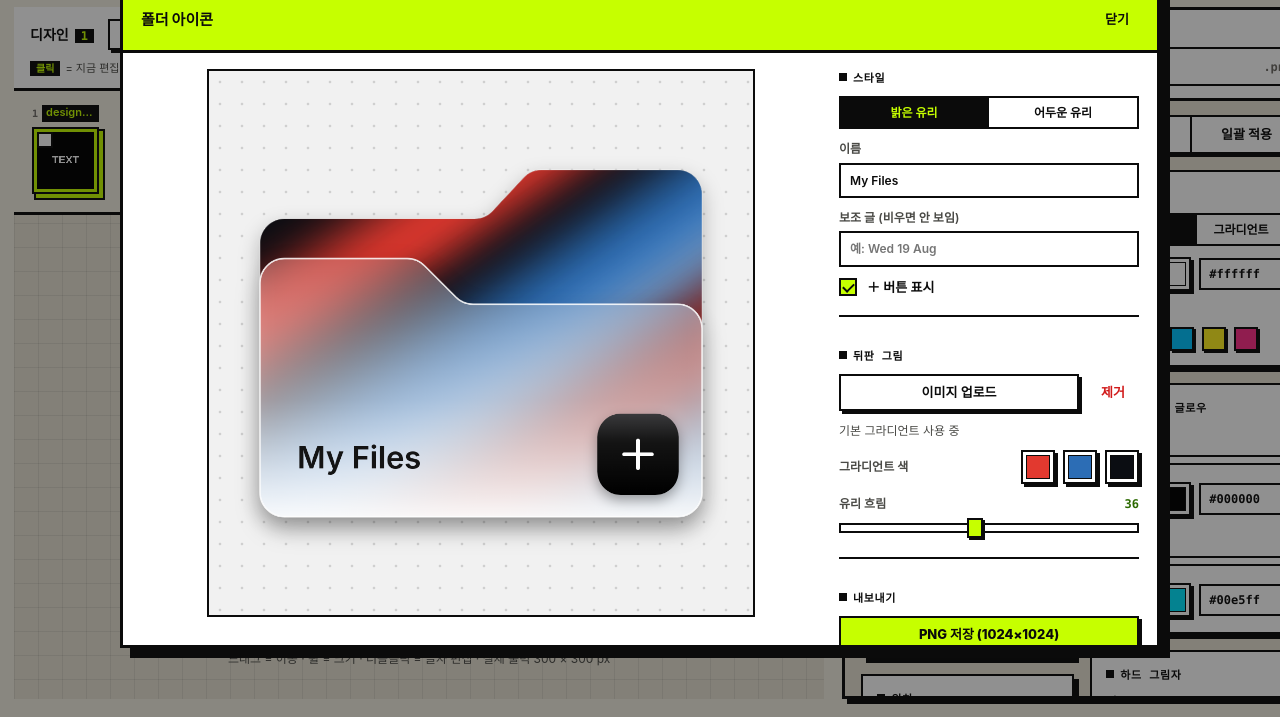
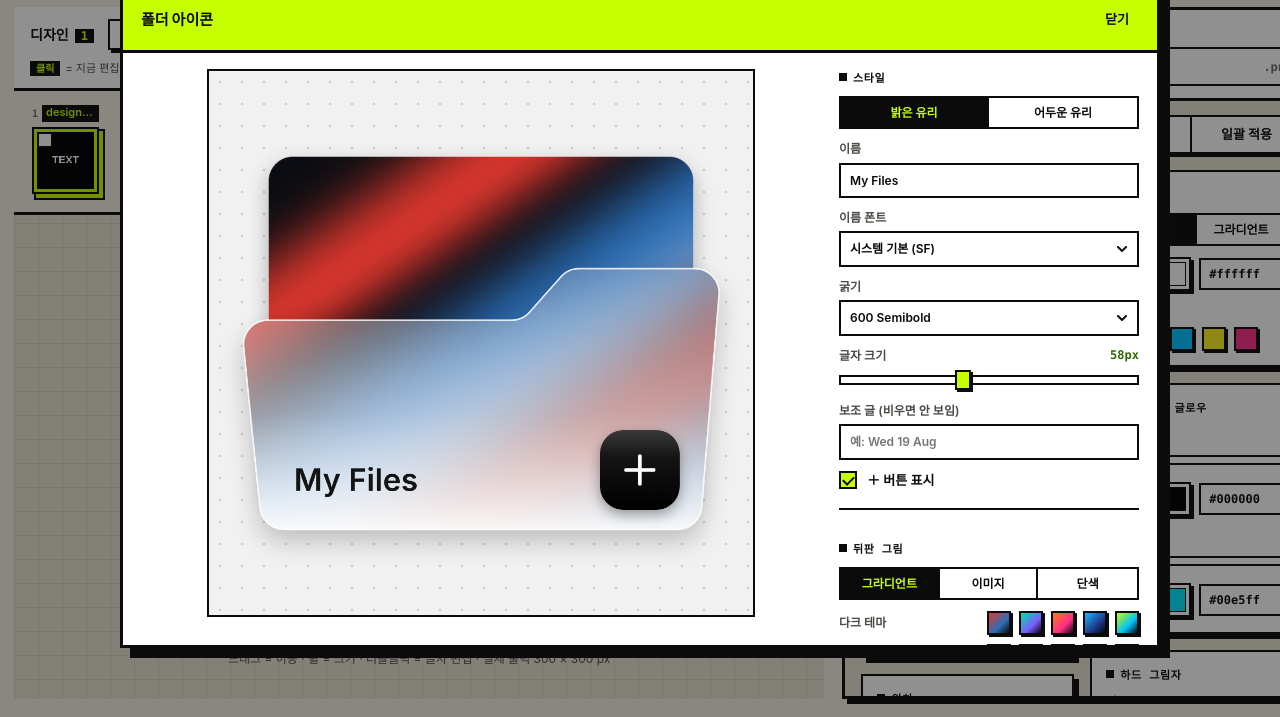
Before and after one commit to CAPSTONEID/Nerd_deck_design, a plain HTML site: page index.html in a window 1280 px wide. Both pictures are taken after a click on the button "폴더 아이콘". Shown: the part 83-800 px from the top of the page. Drawn offline with Linux system fonts and the light colour scheme.

Commit message:
Folder icon: unified shape, fill modes, gradient themes, name font
- Both glass styles now share the flat back panel and open front panel;
  name and sub text sit bottom-left, plus button bottom-right.
- Back panel fill: gradient, image or solid color.
- Ten gradient themes (5 dark, 5 light) that also set the glass style.
- Name font family, weight and size options.

Co-Authored-By: Claude Opus 5.5 <noreply@anthropic.com>

```diff
--- a/index.html
+++ b/index.html
@@ -655,16 +655,37 @@
             <label><input type="radio" name="fdStyle" value="dark">어두운 유리</label>
           </span>
           <label class="f">이름<input id="fdName" type="text" value="My Files"></label>
+          <label class="f">이름 폰트<select id="fdFont"></select></label>
+          <label class="f">굵기
+            <select id="fdWeight">
+              <option value="400">400 Regular</option><option value="500">500 Medium</option><option value="600" selected>600 Semibold</option>
+              <option value="700">700 Bold</option><option value="800">800 Heavy</option><option value="900">900 Black</option>
+            </select>
+          </label>
+          <label class="f">글자 크기<span class="count" id="fdSizeVal"></span><input id="fdSize" type="range" min="32" max="96" step="2" value="58"></label>
           <label class="f">보조 글 (비우면 안 보임)<input id="fdSub" type="text" placeholder="예: Wed 19 Aug"></label>
           <label class="check"><input id="fdPlus" type="checkbox" checked> ＋ 버튼 표시</label>
         </div>
         <div class="group">
           <h3>뒤판 그림</h3>
-          <div class="row"><button id="fdImgBtn" class="grow">이미지 업로드</button><button id="fdImgDel" class="ghost danger">제거</button></div>
+          <span class="seg">
+            <label><input type="radio" name="fdFill" value="gradient" checked>그라디언트</label>
+            <label><input type="radio" name="fdFill" value="image">이미지</label>
+            <label><input type="radio" name="fdFill" value="solid">단색</label>
+          </span>
+          <div class="stack" data-fd="gradient">
+            <div class="presets"><span class="lbl">다크 테마</span><span id="fdThemesDark" class="fd-colors"></span></div>
+            <div class="presets"><span class="lbl">라이트 테마</span><span id="fdThemesLight" class="fd-colors"></span></div>
+            <div class="prop"><span class="k">그라디언트 색</span>
+              <span class="fd-colors"><input id="fdC1" type="color" value="#e2392f"><input id="fdC2" type="color" value="#2c6db5"><input id="fdC3" type="color" value="#0b0d12"></span></div>
+          </div>
+          <div class="stack" data-fd="image" hidden>
+            <div class="row"><button id="fdImgBtn" class="grow">이미지 업로드</button><button id="fdImgDel" class="ghost danger">제거</button></div>
+            <span class="hint" id="fdImgState"></span>
+          </div>
           <input id="fdImgFile" type="file" accept="image/*" hidden>
-          <span class="hint" id="fdImgState">기본 그라디언트 사용 중</span>
-          <div class="prop"><span class="k">그라디언트 색</span>
-            <span class="fd-colors"><input id="fdC1" type="color" value="#e2392f"><input id="fdC2" type="color" value="#2c6db5"><input id="fdC3" type="color" value="#0b0d12"></span></div>
+          <div class="prop" data-fd="solid" hidden><span class="k">색</span>
+            <span class="fd-colors"><input id="fdSolid" type="color" value="#2c6db5"></span></div>
           <label class="f">유리 흐림<span class="count" id="fdBlurVal"></span><input id="fdBlur" type="range" min="0" max="80" step="1" value="36"></label>
         </div>
         <div class="group">
@@ -1873,16 +1894,11 @@ mvDlg.addEventListener('close', () => {
 const folderDlg = $('#folderDlg'), fcv = $('#folderCanvas'), fctx = fcv.getContext('2d');
 const FD = { img: null };   // 뒤판에 넣은 이미지 { el, blob }
 const FD_FONT = '-apple-system, "SF Pro Display", "Apple SD Gothic Neo", "Helvetica Neue", sans-serif';
-// 레퍼런스 비율을 1024 칸에 옮긴 모양 (꼭짓점 목록, 모서리는 둥글게)
+// 레퍼런스 비율을 1024 칸에 옮긴 모양 (꼭짓점 목록, 모서리는 둥글게). 두 스타일 공통:
+// 뒤판 = 탭 없는 평평한 판, 앞판 = 오른쪽 탭 + 아래가 좁은 사다리꼴 (열린 폴더)
 const FD_SHAPE = {
-  light: {   // 뒤판 탭 = 오른쪽 위, 앞판 탭 = 왼쪽 위
-    back: [[96, 278], [520, 278], [606, 186], [928, 186], [928, 839], [96, 839]],
-    front: [[96, 353], [392, 353], [478, 439], [928, 439], [928, 839], [96, 839]],
-  },
-  dark: {    // 뒤판 = 탭 없는 판, 앞판 = 오른쪽 탭 + 아래가 좁은 사다리꼴 (열린 폴더)
-    back: [[112, 161], [912, 161], [912, 820], [112, 820]],
-    front: [[60, 469], [590, 469], [676, 372], [964, 372], [924, 863], [100, 863]],
-  },
+  back: [[112, 161], [912, 161], [912, 820], [112, 820]],
+  front: [[60, 469], [590, 469], [676, 372], [964, 372], [924, 863], [100, 863]],
 };
 function polyPath(ctx, pts, r) {   // 꼭짓점을 arcTo로 둥글린 닫힌 경로
   ctx.beginPath();
@@ -1906,15 +1922,23 @@ function fdDefaultArt(c1, c2, c3) {
 }
 function fdOpts() {
   return { style: $('input[name=fdStyle]:checked').value, name: $('#fdName').value, sub: $('#fdSub').value, plus: $('#fdPlus').checked,
+    fill: $('input[name=fdFill]:checked').value, solid: $('#fdSolid').value,
+    font: $('#fdFont').value || '', weight: +$('#fdWeight').value, size: +$('#fdSize').value,
     c1: $('#fdC1').value, c2: $('#fdC2').value, c3: $('#fdC3').value, blur: +$('#fdBlur').value };
+}
+// 뒤판 그림: 이미지(올린 게 없으면 그라디언트로 대신) · 단색 · 그라디언트
+function fdArt(o) {
+  if (o.fill === 'image' && FD.img) return FD.img.el;
+  if (o.fill === 'solid') { const c = document.createElement('canvas'); c.width = c.height = 8; const x = c.getContext('2d'); x.fillStyle = o.solid; x.fillRect(0, 0, 8, 8); return c; }
+  return fdDefaultArt(o.c1, o.c2, o.c3);
 }
 function drawCover(ctx, src, b) {   // 그림을 상자 b에 꽉 차게 (넘치는 쪽은 잘림)
   const w = src.naturalWidth || src.width, h = src.naturalHeight || src.height, s = Math.max(b.w / w, b.h / h);
   ctx.drawImage(src, b.x + (b.w - w * s) / 2, b.y + (b.h - h * s) / 2, w * s, h * s);
 }
 function renderFolder(ctx, o) {
-  const S2 = FD_SHAPE[o.style], dark = o.style === 'dark', R = 46;
-  const art = FD.img ? FD.img.el : fdDefaultArt(o.c1, o.c2, o.c3);
+  const S2 = FD_SHAPE, dark = o.style === 'dark', R = 46;
+  const art = fdArt(o);
   const artBox = bbox([...S2.back, ...S2.front]);
   ctx.setTransform(1, 0, 0, 1, 0, 0); ctx.clearRect(0, 0, 1024, 1024);
   ctx.setTransform(ctx.canvas.width / 1024, 0, 0, ctx.canvas.width / 1024, 0, 0);
@@ -1940,20 +1964,16 @@ function renderFolder(ctx, o) {
   ctx.fillStyle = g; ctx.fillRect(0, 0, 1024, 1024);
   ctx.restore();
   polyPath(ctx, S2.front, R); ctx.lineWidth = 3; ctx.strokeStyle = dark ? 'rgba(255,255,255,.16)' : 'rgba(255,255,255,.85)'; ctx.stroke();
-  // 3) 글자
-  ctx.textBaseline = 'alphabetic';
-  if (dark) {
-    ctx.textAlign = 'left'; ctx.fillStyle = '#f2f2f2'; ctx.font = `600 50px ${FD_FONT}`;
-    ctx.fillText(o.name, 690, 448, 250);
-    if (o.sub) { ctx.fillStyle = '#8c8c90'; ctx.font = '400 38px "SF Mono", Menlo, monospace'; ctx.fillText(o.sub, 690, 500, 250); }
-  } else {
-    ctx.textAlign = 'left'; ctx.fillStyle = '#141414'; ctx.font = `600 58px ${FD_FONT}`;
-    ctx.fillText(o.name, 166, 748, o.plus ? 540 : 720);
-    if (o.sub) { ctx.fillStyle = '#6b6b6b'; ctx.font = '400 34px "SF Mono", Menlo, monospace'; ctx.fillText(o.sub, 168, 796, 540); }
-  }
-  // 4) ＋ 버튼 (검정 둥근 사각, 밝은 유리 = 오른쪽 아래 / 어두운 유리 = 왼쪽 아래)
+  // 3) 글자: 두 스타일 모두 앞판 왼쪽 아래 (보조 글은 이름 아래)
+  ctx.textBaseline = 'alphabetic'; ctx.textAlign = 'left';
+  const ny = o.sub ? 760 : 790, maxW = o.plus ? 560 : 740;
+  ctx.fillStyle = dark ? '#f2f2f2' : '#141414';
+  ctx.font = `${o.weight || 600} ${o.size || 58}px ${o.font ? `"${o.font}", ` : ''}${FD_FONT}`;
+  ctx.fillText(o.name, 160, ny, maxW);
+  if (o.sub) { ctx.fillStyle = dark ? '#8c8c90' : '#6b6b6b'; ctx.font = '400 36px "SF Mono", Menlo, monospace'; ctx.fillText(o.sub, 162, ny + 52, maxW); }
+  // 4) ＋ 버튼 (검정 둥근 사각, 앞판 오른쪽 아래)
   if (o.plus) {
-    const bx = dark ? 150 : 731, by = dark ? 690 : 645, bs = 153;
+    const bx = 736, by = 676, bs = 150;
     ctx.save();
     ctx.shadowColor = 'rgba(0,0,0,.35)'; ctx.shadowBlur = 24; ctx.shadowOffsetY = 10;
     ctx.beginPath(); ctx.roundRect(bx, by, bs, bs, 44);
@@ -1968,7 +1988,9 @@ function drawFolderPreview() {
   const o = fdOpts();
   folderDlg.dataset.preview = o.style;
   $('#fdBlurVal').textContent = o.blur;
-  $('#fdImgState').textContent = FD.img ? '올린 이미지 사용 중 (그라디언트 색은 무시)' : '기본 그라디언트 사용 중';
+  $('#fdSizeVal').textContent = o.size + 'px';
+  $('#fdImgState').textContent = FD.img ? '올린 이미지 사용 중' : '올린 이미지가 없어 그라디언트로 보여 줍니다';
+  for (const el of $$('[data-fd]')) el.hidden = el.dataset.fd !== o.fill;
   renderFolder(fctx, o);
   try { localStorage.setItem('ct-folder', JSON.stringify(o)); } catch { /* 이번 세션만 */ }
 }
@@ -1978,26 +2000,61 @@ try {
     const r = $(`input[name=fdStyle][value="${o.style === 'dark' ? 'dark' : 'light'}"]`); if (r) r.checked = true;
     $('#fdName').value = o.name ?? 'My Files'; $('#fdSub').value = o.sub ?? ''; $('#fdPlus').checked = o.plus !== false;
     for (const k of ['c1', 'c2', 'c3']) if (/^#[0-9a-f]{6}$/i.test(o[k] || '')) $('#fd' + k.toUpperCase()).value = o[k];
+    if (/^#[0-9a-f]{6}$/i.test(o.solid || '')) $('#fdSolid').value = o.solid;
+    const fr = $(`input[name=fdFill][value="${['image', 'solid'].includes(o.fill) ? o.fill : 'gradient'}"]`); if (fr) fr.checked = true;
     if (Number.isFinite(o.blur)) $('#fdBlur').value = o.blur;
+    if (Number.isFinite(o.size)) $('#fdSize').value = o.size;
+    if ([...$('#fdWeight').options].some((x) => +x.value === o.weight)) $('#fdWeight').value = o.weight;
+    FD.font = typeof o.font === 'string' ? o.font : '';
   }
 } catch { /* 기본값 */ }
+// 이름 폰트 목록: 편집기와 같은 폰트 목록(로컬 폰트·추가한 폰트 파일 포함). 맨 위 = 시스템 기본(SF)
+function fdFontList() {
+  const sel = $('#fdFont'), want = sel.value || FD.font || '';
+  if (want) fontNames.add(want);
+  sel.innerHTML = '<option value="">시스템 기본 (SF)</option>' + [...fontNames].filter((f) => !GENERIC.includes(f))
+    .map((f) => `<option value="${esc(f)}" style="font-family:'${esc(f)}'">${esc(f)}</option>`).join('');
+  sel.value = want;
+}
+// 폰트를 고르면 실제로 불러진 뒤에 한 번 더 그림 (처음 그릴 땐 대체 글꼴로 나올 수 있어서)
+$('#fdFont').addEventListener('change', () => {
+  const o = fdOpts(); if (!o.font) return;
+  document.fonts.load(`${o.weight} ${o.size}px "${o.font}"`, o.name || 'A').then(drawFolderPreview, () => {});
+});
+// 그라디언트 테마: 누르면 스타일(밝은·어두운 유리)과 색 3개를 한 번에 맞춤
+const FD_THEMES = [
+  { name: '레드 블루', style: 'dark', c: ['#e2392f', '#2c6db5', '#0b0d12'] },
+  { name: '오로라', style: 'dark', c: ['#00e5a8', '#7b5cff', '#05070d'] },
+  { name: '선셋', style: 'dark', c: ['#ff7a18', '#ff2e88', '#120a12'] },
+  { name: '딥 오션', style: 'dark', c: ['#1fb6ff', '#1e3a8a', '#03060f'] },
+  { name: '네온', style: 'dark', c: ['#c6ff00', '#00c2ff', '#07090c'] },
+  { name: '피치', style: 'light', c: ['#ffb199', '#ff6f91', '#fff4ef'] },
+  { name: '라벤더', style: 'light', c: ['#b8a4ff', '#7cc7ff', '#f6f3ff'] },
+  { name: '민트', style: 'light', c: ['#7ef2c8', '#4fb3ff', '#f1fbf8'] },
+  { name: '샌드', style: 'light', c: ['#f6c177', '#e8836b', '#fff8ec'] },
+  { name: '스카이', style: 'light', c: ['#8fd3ff', '#c9a7ff', '#f4f9ff'] },
+];
+for (const th of FD_THEMES) {
+  const b = document.createElement('button');
+  b.className = 'sw'; b.title = b.ariaLabel = `${th.name} (${th.style === 'dark' ? '어두운' : '밝은'} 유리)`;
+  b.style.setProperty('--c', `linear-gradient(135deg, ${th.c[0]}, ${th.c[1]} 60%, ${th.c[2]})`);
+  b.addEventListener('click', () => {
+    $(`input[name=fdStyle][value=${th.style}]`).checked = true;
+    $('input[name=fdFill][value=gradient]').checked = true;
+    ['#fdC1', '#fdC2', '#fdC3'].forEach((id, i) => { $(id).value = th.c[i]; });
+    drawFolderPreview();
+  });
+  $(th.style === 'dark' ? '#fdThemesDark' : '#fdThemesLight').append(b);
+}
 DB.get('kv', 'folderImg').then(async (blob) => { if (blob) FD.img = { el: await loadImage(blob), blob }; if (folderDlg.open) drawFolderPreview(); }).catch(() => {});
-$('#folderOpen').addEventListener('click', () => { folderDlg.showModal(); drawFolderPreview(); });
+$('#folderOpen').addEventListener('click', () => { fdFontList(); folderDlg.showModal(); drawFolderPreview(); });
 $('#folderClose').addEventListener('click', () => folderDlg.close());
 folderDlg.addEventListener('click', (e) => { if (e.target === folderDlg) folderDlg.close(); });
-for (const el of $$('#folderDlg .fd-side input:not([type=file])')) el.addEventListener('input', drawFolderPreview);
-// 스타일을 바꾸면 레퍼런스처럼 밝은 유리 = ＋ 버튼, 어두운 유리 = 날짜로 기본 구성을 맞춤
-for (const r of $$('input[name=fdStyle]')) r.addEventListener('change', () => {
-  const dark = r.value === 'dark';
-  $('#fdPlus').checked = !dark;
-  if (dark && !$('#fdSub').value) $('#fdSub').value = new Date().toLocaleDateString('en-GB', { weekday: 'short', day: 'numeric', month: 'short' }).replace(',', '');
-  if (!dark) $('#fdSub').value = '';
-  drawFolderPreview();
-});
+for (const el of $$('#folderDlg .fd-side input:not([type=file]), #folderDlg .fd-side select')) el.addEventListener('input', drawFolderPreview);
 $('#fdImgBtn').addEventListener('click', () => $('#fdImgFile').click());
 $('#fdImgFile').addEventListener('change', async (e) => {
   const f = e.target.files[0]; e.target.value = ''; if (!f) return;
-  try { FD.img = { el: await loadImage(f), blob: f }; DB.put('kv', 'folderImg', f).catch(() => {}); drawFolderPreview(); }
+  try { FD.img = { el: await loadImage(f), blob: f }; DB.put('kv', 'folderImg', f).catch(() => {}); $('input[name=fdFill][value=image]').checked = true; drawFolderPreview(); }
   catch { toast('이미지를 읽지 못했습니다.'); }
 });
 $('#fdImgDel').addEventListener('click', () => { FD.img = null; DB.del('kv', 'folderImg').catch(() => {}); drawFolderPreview(); });
```
Also changed, not shown: 1 other file.
